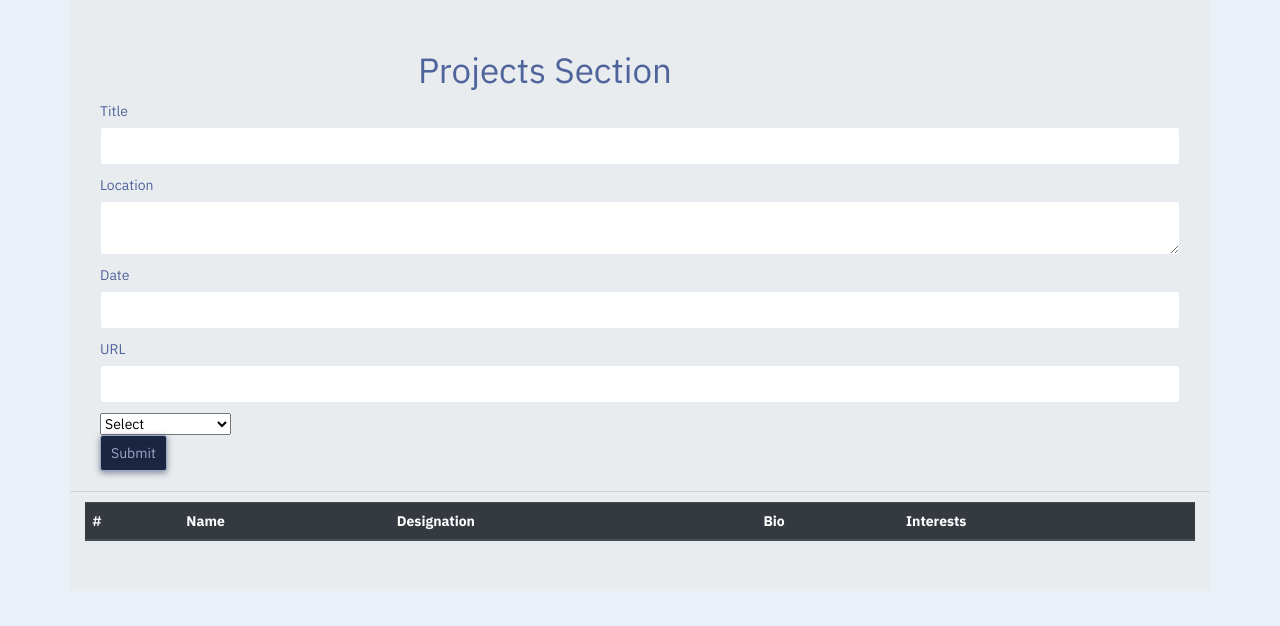
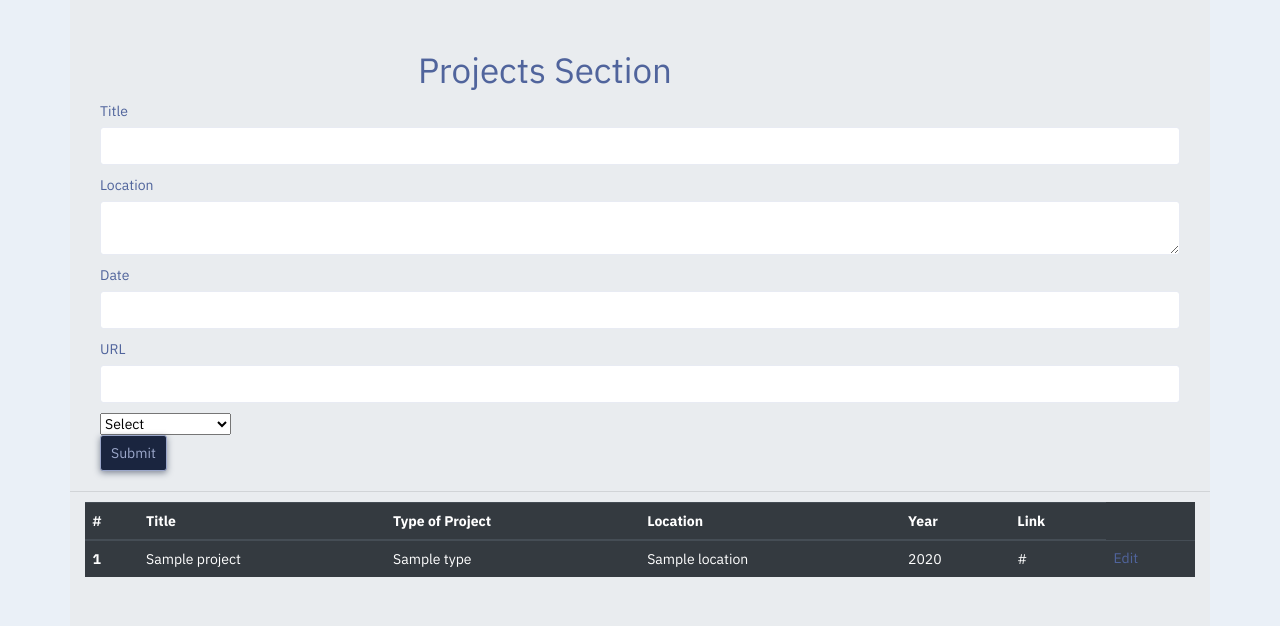
Before and after one commit to hannanmustajab/academic-profile, a Flask app: page /publications in a window 1280 px wide. Shown: the part 101-727 px from the top of the page. Run offline with Flask 2, Linux system fonts and the light colour scheme; a user stored in the database is signed in; tables that the repository leaves empty hold one stand-in row (values such as "Sample post"); a database or web service that is not in the repository returns one stand-in record (values such as "Sample title"); lists and menus that the app fills with data are empty; parts of the project's set-up code (start-up, migrations or seed data) failed here and were passed over; some libraries are stand-ins or nearby versions.

Commit message:
Resolved a smaill bug in publications page

```diff
--- a/application/routes.py
+++ b/application/routes.py
@@ -48,7 +48,6 @@ def home():
 def addScholars():
     if session.get('username') == None:
         session['username'] = None
-
     form = loginForm()
     ScholarsForm = researchScholarsForm()
     fetch_record = collection.find_one({"cust_id": 12345678})
@@ -152,7 +151,7 @@ def addPublications():
 
     # View all scholars.
     try:
-        publicationsList = fetch_record['projects']
+        publicationsList = collection.find_one()['projects']
         return render_template('projects.html', form=form, projectsForm=projectsForm, publicationsList=publicationsList,
                                username=session['username'])
     except Exception as e:
--- a/application/templates/projects.html
+++ b/application/templates/projects.html
@@ -100,20 +100,22 @@
                 <thead>
                 <tr>
                     <th scope="col">#</th>
-                    <th scope="col">Name</th>
-                    <th scope="col">Designation</th>
-                    <th scope="col">Bio</th>
-                    <th scope="col">Interests</th>
+                    <th scope="col">Title</th>
+                    <th scope="col">Type of Project</th>
+                    <th scope="col">Location</th>
+                    <th scope="col">Year</th>
+                    <th scope="col">Link</th>
                 </tr>
                 </thead>
                 <tbody>
-                {% for value in scholarsList %}
+                {% for value in publicationsList %}
                     <tr>
                         <th scope="row">1</th>
-                        <td>{{ value['scholar_name'] }}</td>
-                        <td>{{ value.scholar_designation }}</td>
-                        <td>{{ value.scholar_bio }}</td>
-                        <td>{{ value.scholar_specialization }}</td>
+                        <td>{{ value['project_title'] }}</td>
+                        <td>{{ value.type }}</td>
+                        <td>{{ value.location }}</td>
+                        <td>{{ value.year }}</td>
+                        <td>{{ value.link }}</td>
                         <td><a href="#">Edit</a></td>
                     </tr>
                 {% endfor %}
```
